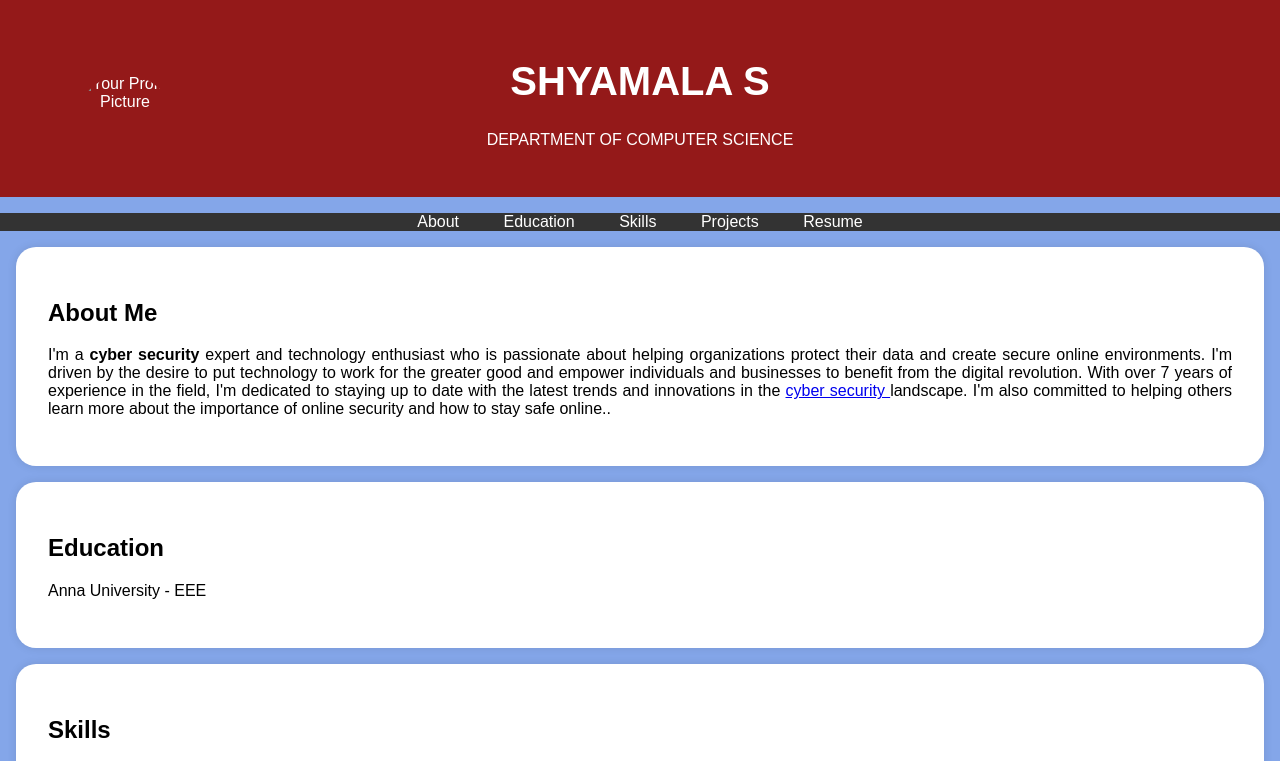
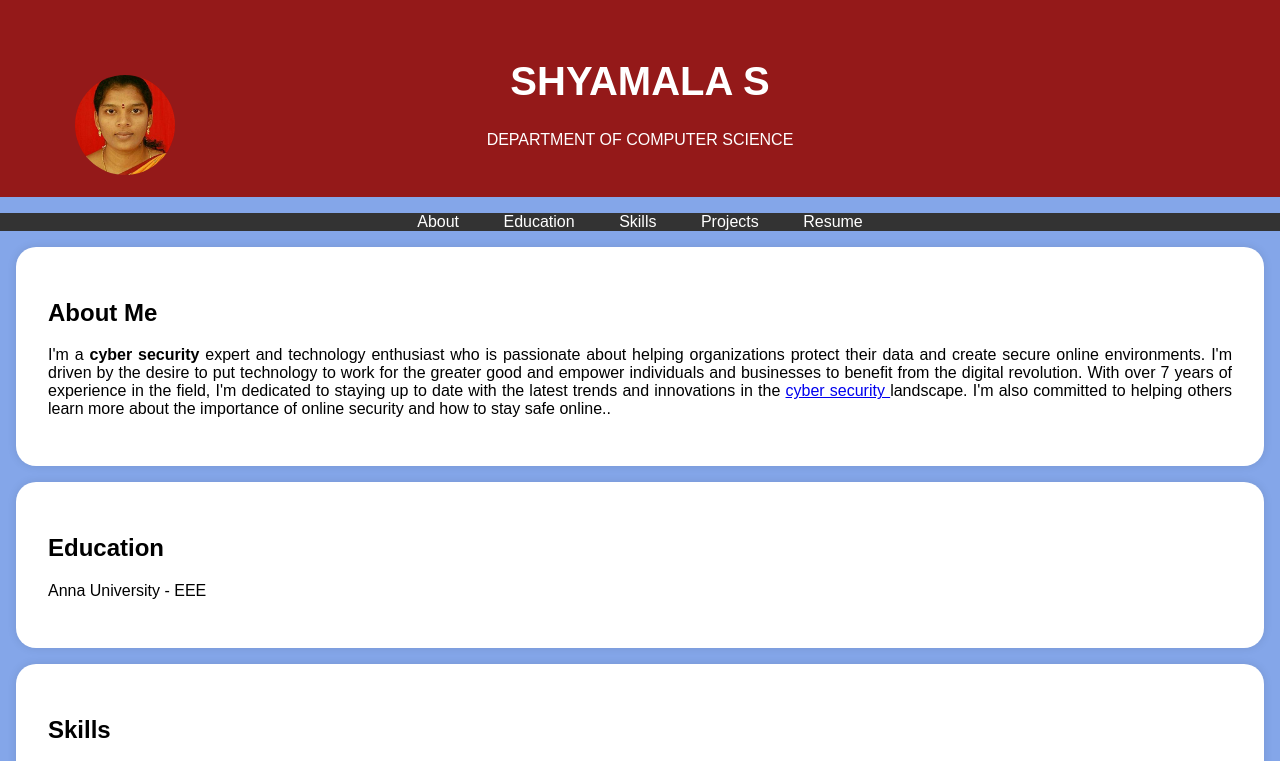
Before and after one commit to shyamdc2025/shyamdc2025, a plain HTML site: page index.html in a window 1280 px wide. Shown: the top 761 px of the page. Drawn offline with Linux system fonts and the light colour scheme; files whose address does not match are found by name.

Commit message:
Update index.html

```diff
--- a/index.html
+++ b/index.html
@@ -95,7 +95,7 @@
     <header>
         <div class="header-content">
             <!-- Add your profile picture here -->
-            <img src="./pic.jpg" alt="Your Profile Picture" class="profile-picture">
+            <img src="./https://github.com/shyamdc2025/shyamdc2025/blob/b3238d7c3516a88f01acf68b5acf6a8f6857ad45/s%20shyamala-2.jpg" alt="Your Profile Picture" class="profile-picture">
             <h1>SHYAMALA S</h1>
             <p>DEPARTMENT OF COMPUTER SCIENCE </p>
         </div>
```
